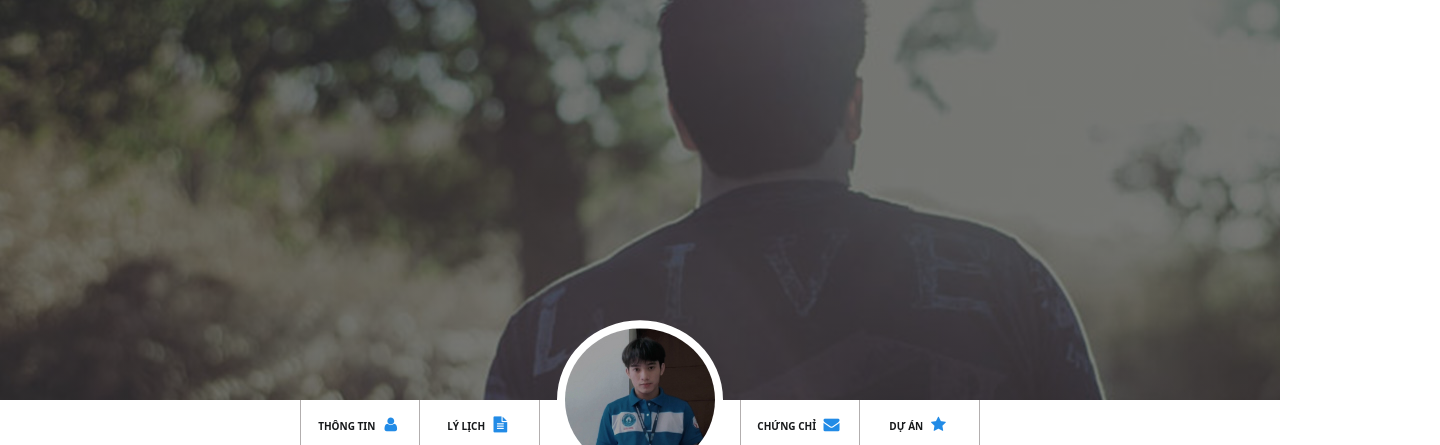
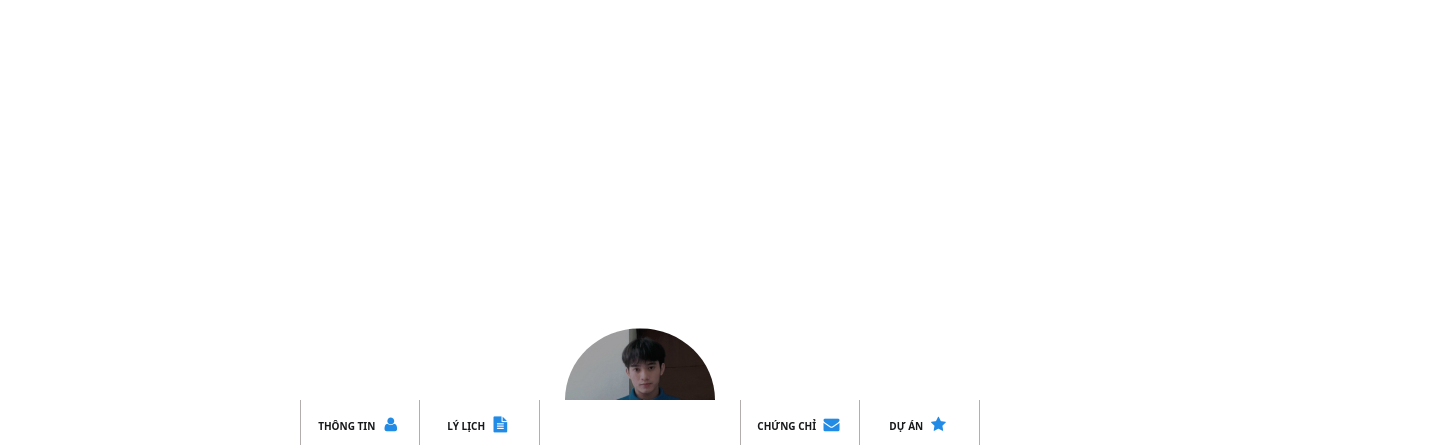
Before and after one commit to tranvantinh6103/assingment.github.io, a plain HTML site: page index.html in a window 1280 px wide. Shown: the top 445 px of the page, 1440 px wide, since content can reach past the window. Drawn offline with nearby package versions, Linux system fonts and the light colour scheme.

Commit message:
Update laptop.css

```diff
--- a/css/laptop.css
+++ b/css/laptop.css
@@ -47,11 +47,8 @@ html {
   height: 400px;
   /* margin: 30px 50px 0px 50px; */
 
-  background-image: linear-gradient(
-      rgba(34, 34, 34, 0.6),
-      rgba(34, 34, 34, 0.6)
-    ),
-    url(/images/banner.jpg);
+  overflow: hidden;
+
 }
 
 .banner-name {
```
